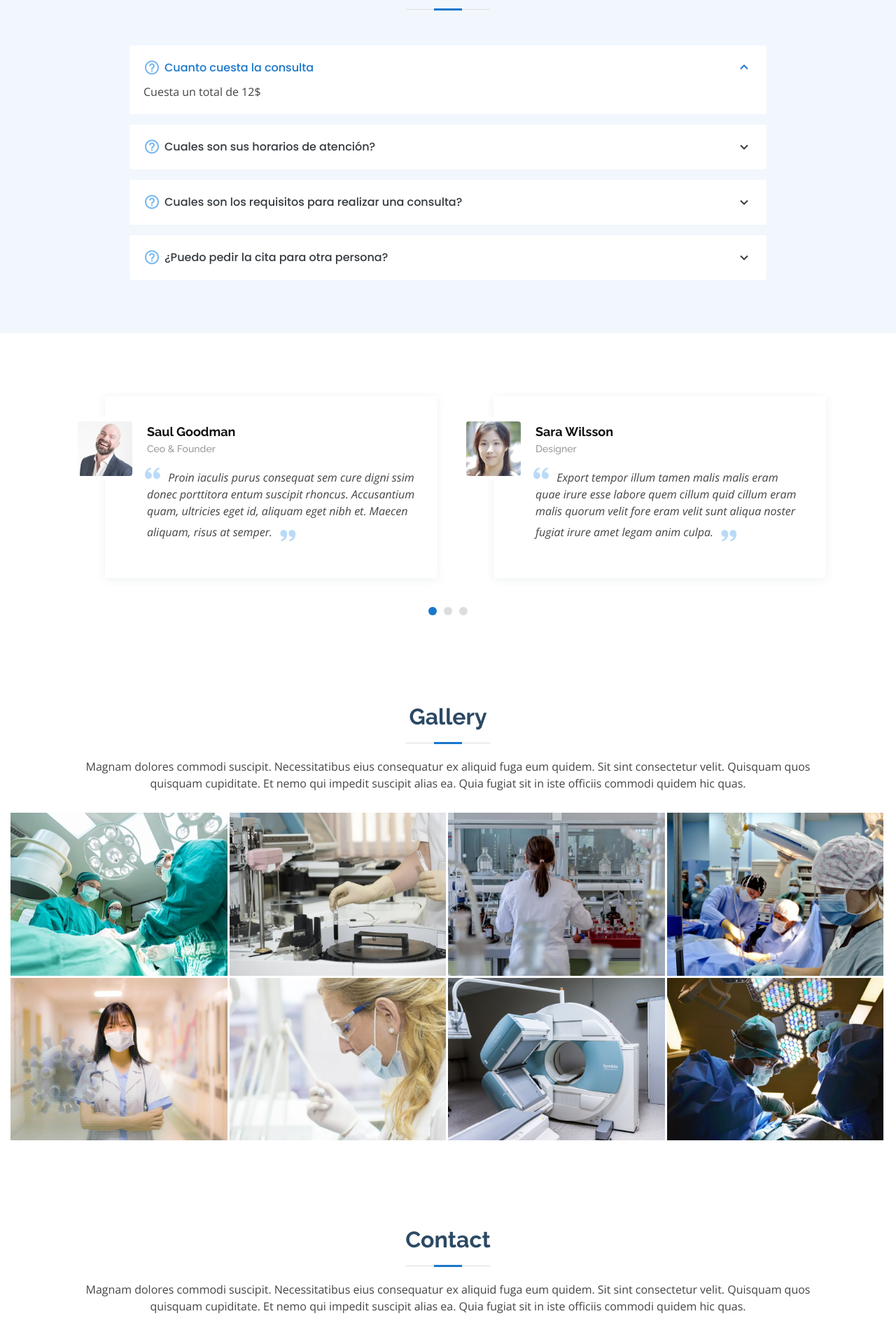
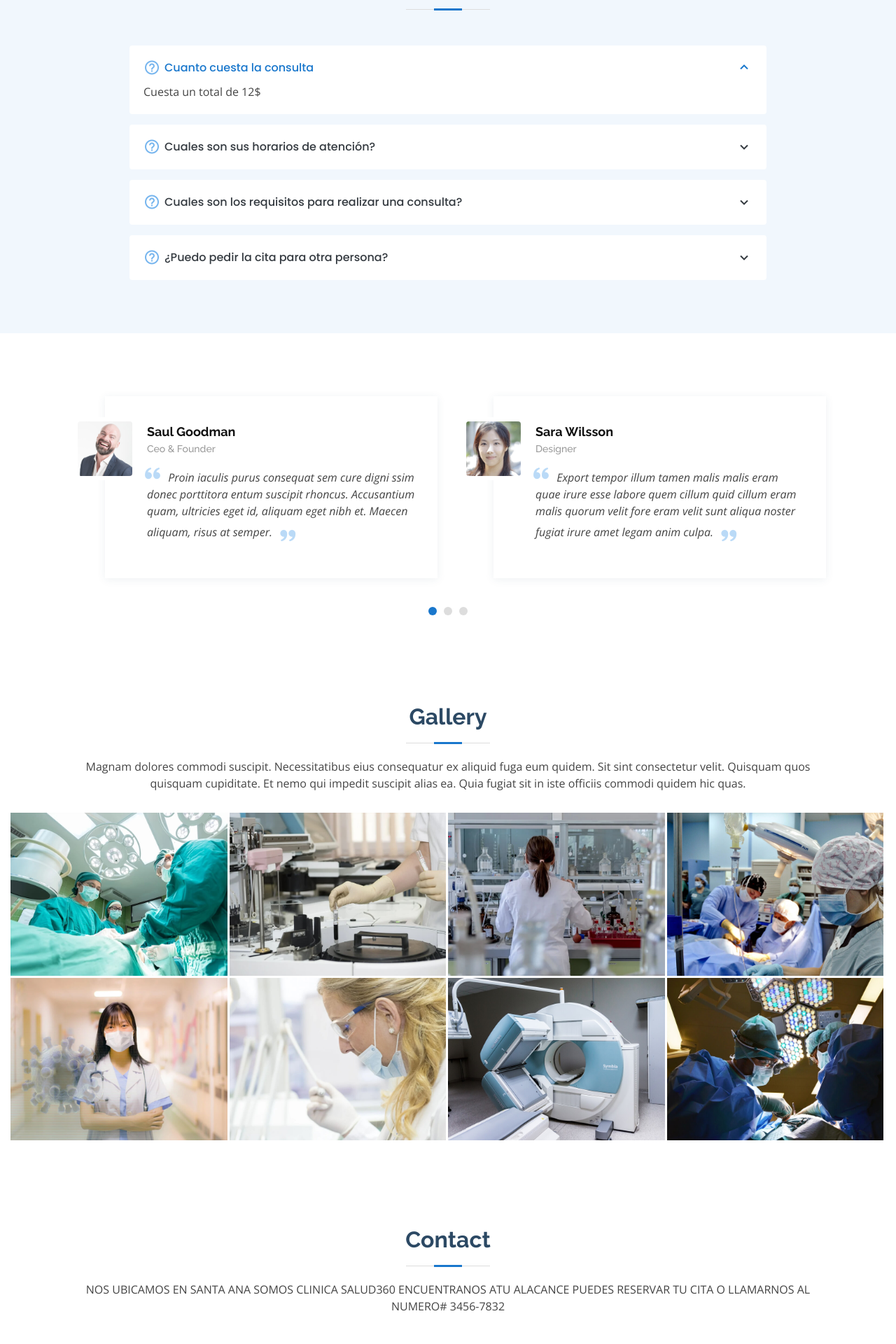
Before and after one commit to superluis1994/AMATS2021-SIST32B-Archivos-GRUPO-06, a PHP site: page /index.php in a window 1280 px wide. Shown: the part 4580-6500 px from the top of the page at 70% size. Run offline with PHP 8.4, Linux system fonts and the light colour scheme; grey boxes are pictures that could not be loaded.

Commit message:
de la seccion contactos agrege texto y ubicacion exacta de la clinica

```diff
--- a/index.php
+++ b/index.php
@@ -700,12 +700,12 @@ Proyectar nuestra acción a la comunidad, por medio de acciones dirigidas a la p
 
         <div class="section-title">
           <h2>Contact</h2>
-          <p>Magnam dolores commodi suscipit. Necessitatibus eius consequatur ex aliquid fuga eum quidem. Sit sint consectetur velit. Quisquam quos quisquam cupiditate. Et nemo qui impedit suscipit alias ea. Quia fugiat sit in iste officiis commodi quidem hic quas.</p>
+          <p>NOS UBICAMOS EN SANTA ANA SOMOS CLINICA SALUD360 ENCUENTRANOS ATU ALACANCE PUEDES RESERVAR TU CITA O LLAMARNOS AL NUMERO# 3456-7832</p>
         </div>
       </div>
 
       <div>
-        <iframe style="border:0; width: 100%; height: 350px;" src="https://www.google.com/maps/embed?pb=!1m14!1m8!1m3!1d12097.433213460943!2d-74.0062269!3d40.7101282!3m2!1i1024!2i768!4f13.1!3m3!1m2!1s0x0%3A0xb89d1fe6bc499443!2sDowntown+Conference+Center!5e0!3m2!1smk!2sbg!4v1539943755621" frameborder="0" allowfullscreen></iframe>
+        <iframe style="border:0; width: 100%; height: 350px;" src="https://www.google.com/maps/embed?pb=!1m18!1m12!1m3!1d5490.942618027522!2d-89.56651410762831!3d13.983613473780126!2m3!1f0!2f0!3f0!3m2!1i1024!2i768!4f13.1!3m3!1m2!1s0x8f62e897d3b1c535%3A0xf7f18ac37092654c!2sCentro%20Medico%20de%20Santa%20Ana!5e1!3m2!1ses-419!2ssv!4v1622922293306!5m2!1ses-419!2ssv" frameborder="0" allowfullscreen></iframe>
       </div>
 
       <div class="container">
@@ -716,19 +716,20 @@ Proyectar nuestra acción a la comunidad, por medio de acciones dirigidas a la p
               <div class="address">
                 <i class="icofont-google-map"></i>
                 <h4>Location:</h4>
-                <p>A108 Adam Street, New York, NY 535022</p>
+                <p>6a avenida sur santa ana</p>
               </div>
 
               <div class="email">
                 <i class="icofont-envelope"></i>
                 <h4>Email:</h4>
-                <p>info@example.com</p>
+                <p>clinicasalud360@outlook.com</p>
               </div>
+
 
               <div class="phone">
                 <i class="icofont-phone"></i>
                 <h4>Call:</h4>
-                <p>+1 5589 55488 55s</p>
+                <p>+503 3456-7832</p>
               </div>
 
             </div>
```
